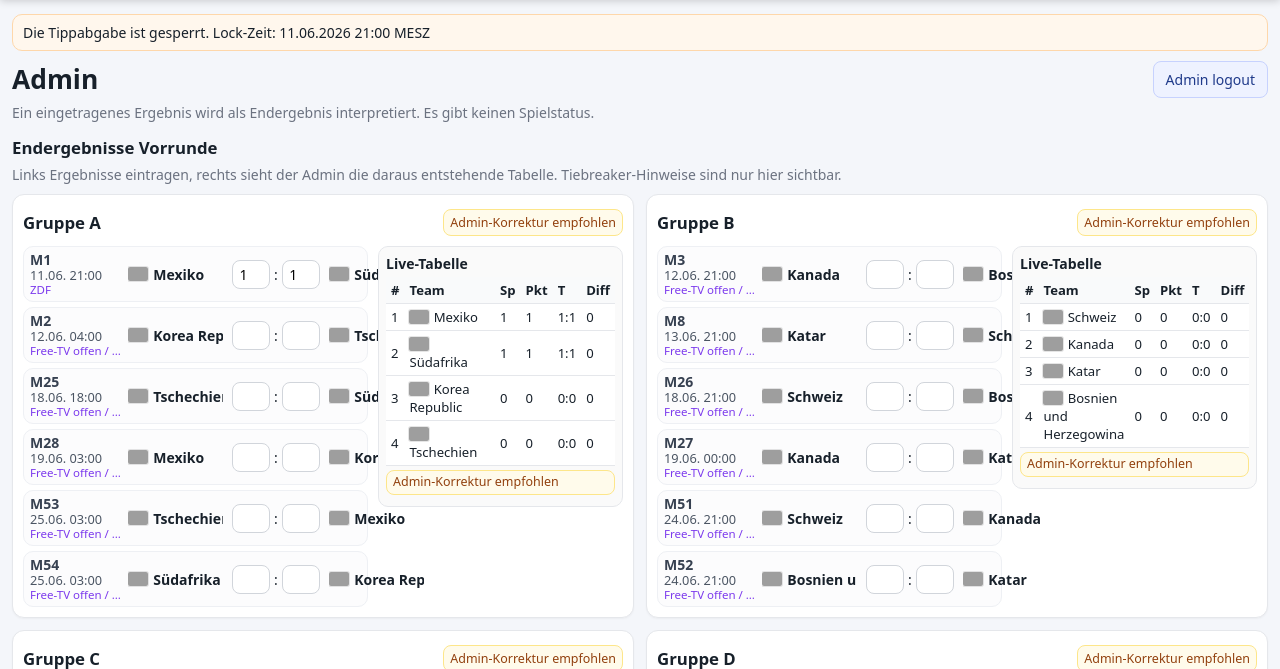
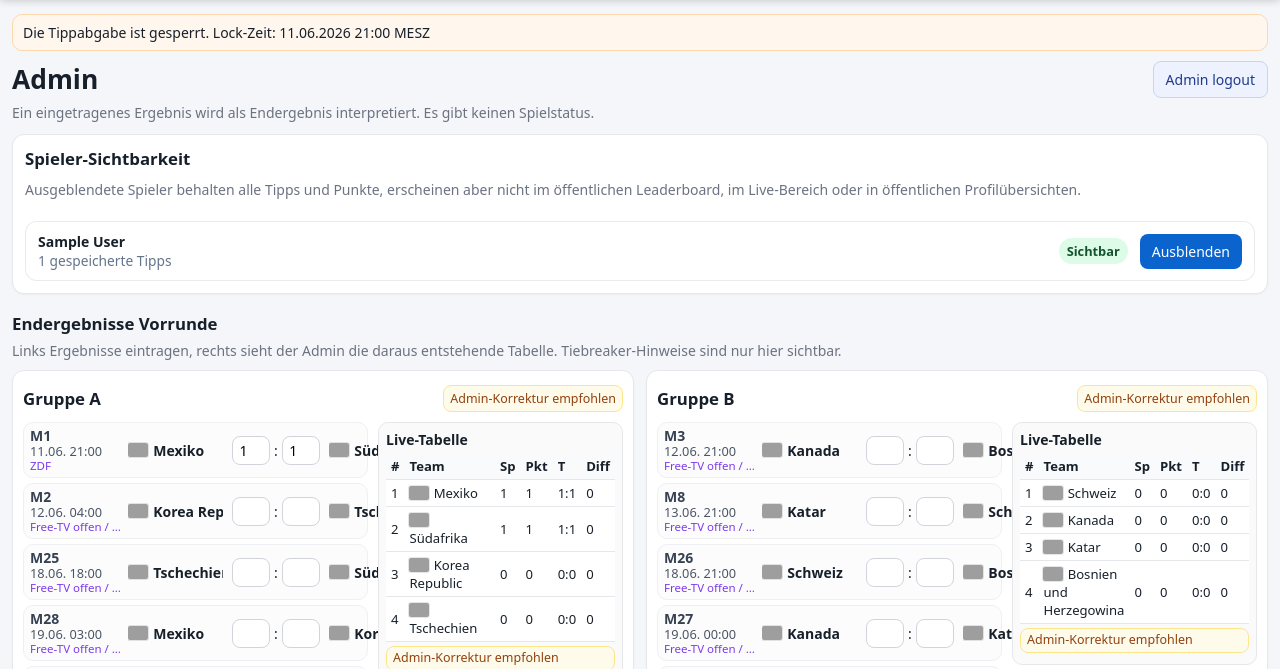
Before and after one commit to thebestianD/wm-tippspiel-2026, a Flask app: page /admin in a window 1280 px wide. Shown: the part 39-708 px from the top of the page. Run offline with Flask 3, Linux system fonts and the light colour scheme; the visitor is signed in with stand-in values (Sample User, id 1); data comes from the database, SQL or seed files in the repository; tables that the repository leaves empty hold one stand-in row (values such as "Sample post"); some libraries are stand-ins or nearby versions; grey boxes are pictures that could not be loaded.

Commit message:
Möglichkeit, Spieler auszublenden

```diff
--- a/app.py
+++ b/app.py
@@ -8,6 +8,7 @@ from zoneinfo import ZoneInfo
 
 from dotenv import load_dotenv
 from flask import Flask, flash, redirect, render_template, request, session, url_for
+from sqlalchemy import func
 from sqlalchemy.exc import IntegrityError
 
 from wm_tippspiel import db
@@ -71,6 +72,49 @@ def current_user() -> Optional[User]:
 
 def admin_required() -> bool:
     return bool(session.get("is_admin"))
+
+
+HIDDEN_USER_SETTING_PREFIX = "hidden_user_"
+
+
+def hidden_user_ids() -> set[int]:
+    """Return users hidden from public leaderboards and overview pages."""
+    rows = Setting.query.filter(
+        Setting.key.like(f"{HIDDEN_USER_SETTING_PREFIX}%"),
+        Setting.value == "1",
+    ).all()
+
+    result: set[int] = set()
+    for row in rows:
+        raw_id = row.key.removeprefix(HIDDEN_USER_SETTING_PREFIX)
+        try:
+            result.add(int(raw_id))
+        except ValueError:
+            continue
+    return result
+
+
+def set_user_hidden(user_id: int, hidden: bool) -> None:
+    """Persist public visibility without changing or deleting the user's tips."""
+    key = f"{HIDDEN_USER_SETTING_PREFIX}{user_id}"
+    setting = Setting.query.get(key)
+
+    if hidden:
+        if setting:
+            setting.value = "1"
+        else:
+            db.session.add(Setting(key=key, value="1"))
+    elif setting:
+        db.session.delete(setting)
+
+
+def visible_users() -> list[User]:
+    hidden_ids = hidden_user_ids()
+    return [
+        user
+        for user in User.query.order_by(User.name).all()
+        if user.id not in hidden_ids
+    ]
 
 
 def upsert_prediction(user_id: int, match_no: int, home_goals=None, away_goals=None, winner_code=None) -> None:
@@ -433,7 +477,7 @@ def register_routes(app: Flask) -> None:
 
     @app.route("/")
     def index():
-        user_count = User.query.count()
+        user_count = len(visible_users())
         match_count = Match.query.count()
         return render_template("index.html", user_count=user_count, match_count=match_count)
 
@@ -598,6 +642,32 @@ def register_routes(app: Flask) -> None:
                     flash(notice, "warning")
                 return redirect(url_for("admin"))
 
+            if action == "set_user_visibility":
+                try:
+                    user_id = int(request.form.get("user_id", ""))
+                except ValueError:
+                    flash("Ungültige Spieler-ID.", "error")
+                    return redirect(url_for("admin"))
+
+                user = User.query.get(user_id)
+                if not user:
+                    flash("Spieler nicht gefunden.", "error")
+                    return redirect(url_for("admin"))
+
+                hide_user = request.form.get("hidden") == "1"
+                set_user_hidden(user.id, hide_user)
+                db.session.add(AuditLog(
+                    action="admin_user_visibility",
+                    details=f"user={user.name}; hidden={hide_user}",
+                ))
+                db.session.commit()
+
+                if hide_user:
+                    flash(f"{user.name} wird in öffentlichen Übersichten ausgeblendet.", "ok")
+                else:
+                    flash(f"{user.name} wird wieder in öffentlichen Übersichten angezeigt.", "ok")
+                return redirect(url_for("admin"))
+
             if action == "save_overrides":
                 reason = request.form.get("override_reason", "Admin-Korrektur")
                 for group_id in "ABCDEFGHIJKL":
@@ -637,6 +707,13 @@ def register_routes(app: Flask) -> None:
             "winner_code": actual_by_no.get(no).winner_code if actual_by_no.get(no) else bm.winner_code,
             "meta": display_match_info(no),
         } for no, bm in bracket.items()}
+        admin_users = User.query.order_by(User.name).all()
+        hidden_ids = hidden_user_ids()
+        prediction_counts = dict(
+            db.session.query(Prediction.user_id, func.count(Prediction.id))
+            .group_by(Prediction.user_id)
+            .all()
+        )
         return render_template(
             "admin.html",
             matches=matches,
@@ -650,6 +727,9 @@ def register_routes(app: Flask) -> None:
             group_matches=group_matches,
             teams_json=teams_json,
             bracket_json=bracket_json,
+            admin_users=admin_users,
+            hidden_user_ids=hidden_ids,
+            prediction_counts=prediction_counts,
         )
 
     @app.route("/points")
@@ -671,7 +751,7 @@ def register_routes(app: Flask) -> None:
 
     @app.route("/leaderboard")
     def leaderboard():
-        users = User.query.order_by(User.name).all()
+        users = visible_users()
         matches = Match.query.order_by(Match.match_no).all()
         teams_db = Team.query.all()
         teams = {t.code: t for t in teams_db}
@@ -704,6 +784,11 @@ def register_routes(app: Flask) -> None:
     @app.route("/profile/<int:user_id>")
     def profile(user_id: int):
         user = User.query.get_or_404(user_id)
+        viewer = current_user()
+        if user.id in hidden_user_ids() and not admin_required() and (not viewer or viewer.id != user.id):
+            flash("Dieses Profil ist derzeit nicht öffentlich sichtbar.", "warning")
+            return redirect(url_for("leaderboard"))
+
         matches = Match.query.order_by(Match.match_no).all()
         teams_db = Team.query.all()
         teams = {t.code: t for t in teams_db}
--- a/templates/admin.html
+++ b/templates/admin.html
@@ -7,6 +7,53 @@
   </div>
   <a class="button secondary" href="{{ url_for('admin_logout') }}">Admin logout</a>
 </div>
+
+<style>
+  .admin-users-card { margin-bottom:18px; }
+  .admin-users-head { display:flex; align-items:flex-start; justify-content:space-between; gap:16px; flex-wrap:wrap; margin-bottom:12px; }
+  .admin-users-list { display:grid; gap:8px; }
+  .admin-user-row { display:grid; grid-template-columns:minmax(160px,1fr) auto auto; gap:12px; align-items:center; padding:10px 12px; border:1px solid rgba(0,0,0,.08); border-radius:12px; background:#fff; }
+  .admin-user-row.is-hidden { background:#f8fafc; opacity:.82; }
+  .admin-user-meta { color:#64748b; font-size:.86rem; }
+  .visibility-badge { display:inline-flex; align-items:center; border-radius:999px; padding:4px 8px; font-weight:850; font-size:.8rem; }
+  .visibility-badge.visible { background:#dcfce7; color:#14532d; }
+  .visibility-badge.hidden { background:#e2e8f0; color:#334155; }
+  @media (max-width:700px) { .admin-user-row { grid-template-columns:1fr; } }
+</style>
+
+<section class="card admin-users-card">
+  <div class="admin-users-head">
+    <div>
+      <h2>Spieler-Sichtbarkeit</h2>
+      <p class="muted">Ausgeblendete Spieler behalten alle Tipps und Punkte, erscheinen aber nicht im öffentlichen Leaderboard, im Live-Bereich oder in öffentlichen Profilübersichten.</p>
+    </div>
+  </div>
+
+  <div class="admin-users-list">
+    {% for user in admin_users %}
+      {% set hidden = user.id in hidden_user_ids %}
+      <div class="admin-user-row {{ 'is-hidden' if hidden else '' }}">
+        <div>
+          <strong>{{ user.name }}</strong>
+          <div class="admin-user-meta">{{ prediction_counts.get(user.id, 0) }} gespeicherte Tipps</div>
+        </div>
+        <span class="visibility-badge {{ 'hidden' if hidden else 'visible' }}">
+          {{ 'Ausgeblendet' if hidden else 'Sichtbar' }}
+        </span>
+        <form method="post">
+          <input type="hidden" name="action" value="set_user_visibility">
+          <input type="hidden" name="user_id" value="{{ user.id }}">
+          <input type="hidden" name="hidden" value="{{ '0' if hidden else '1' }}">
+          <button class="button {{ 'secondary' if hidden else '' }}" type="submit">
+            {{ 'Wieder einblenden' if hidden else 'Ausblenden' }}
+          </button>
+        </form>
+      </div>
+    {% else %}
+      <p class="muted">Noch keine Spieler registriert.</p>
+    {% endfor %}
+  </div>
+</section>
 
 <form method="post" class="tip-form" id="admin-results-form">
   <input type="hidden" name="action" value="save_results">
@@ -207,10 +254,8 @@ function renderAdminGroup(groupId) {
   for (const match of ADMIN_GROUP_MATCHES[groupId]) {
     const hgEl = document.querySelector(`[name="actual_hg_${match.no}"]`);
     const agEl = document.querySelector(`[name="actual_ag_${match.no}"]`);
-    if (!hgEl || !agEl) continue;
-    if (hgEl.value === '' && agEl.value === '') continue;
-    const hg = hgEl.value === '' ? 0 : Number(hgEl.value);
-    const ag = agEl.value === '' ? 0 : Number(agEl.value);
+    if (!hgEl || !agEl || hgEl.value === '' || agEl.value === '') continue;
+    const hg = Number(hgEl.value), ag = Number(agEl.value);
     if (!Number.isInteger(hg) || !Number.isInteger(ag) || hg < 0 || ag < 0) continue;
     adminAddResult(rows[match.home], rows[match.away], hg, ag);
   }
```
